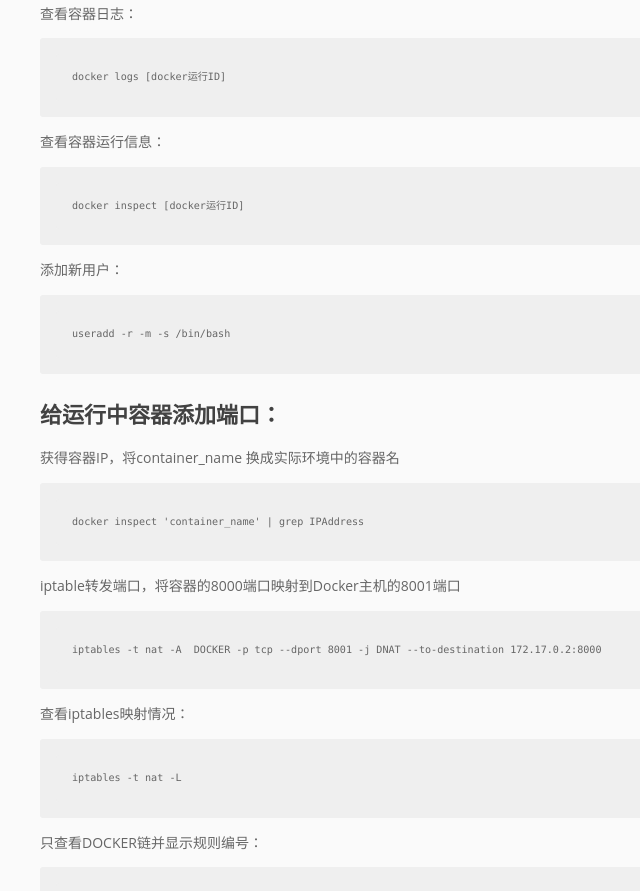
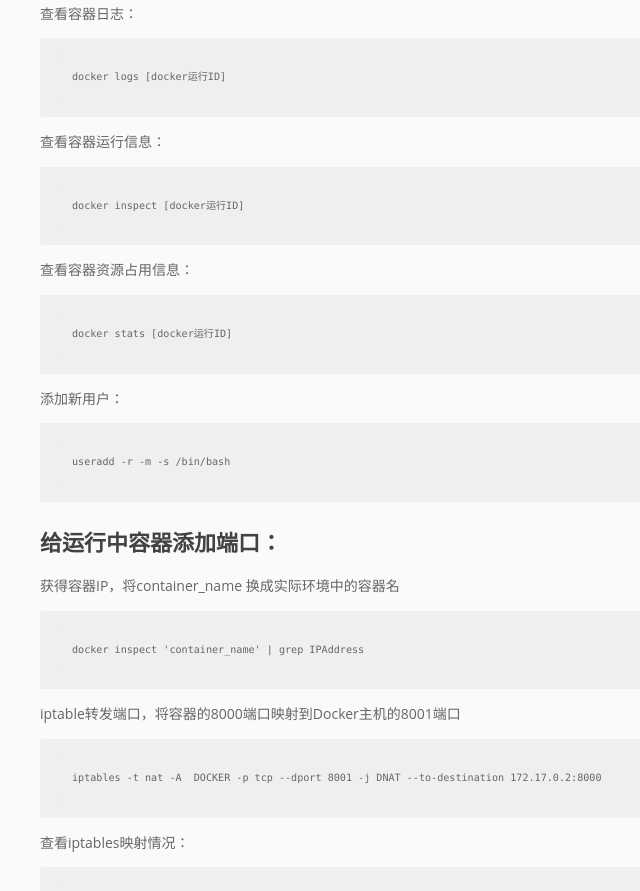
Before and after one commit to pingmalu/pingmalu.github.io, a Jekyll site: the page built from _posts/2015-12-02-Docker日常笔记.md, in a window 1280 px wide and 900 px high, scrolled down 2029 px. Shown: the top 891 px of the window, without its empty margins (160-800 px from the left). Built offline with Jekyll 4.4.1, drawn with Linux system fonts in a browser that asks for light colours; nearby versions of some CDN libraries.

Commit message:
'update'

```diff
--- a/_posts/2015-12-02-Docker日常笔记.md
+++ b/_posts/2015-12-02-Docker日常笔记.md
@@ -67,6 +67,10 @@
 查看容器运行信息：
 
 	docker inspect [docker运行ID]
+
+查看容器资源占用信息：
+
+	docker stats [docker运行ID]
 
 添加新用户：
 
```
